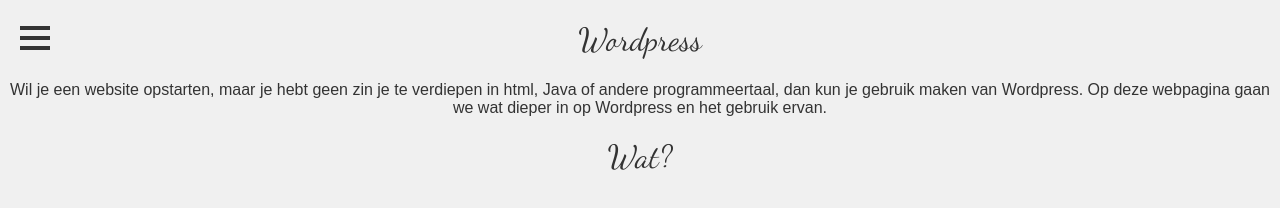
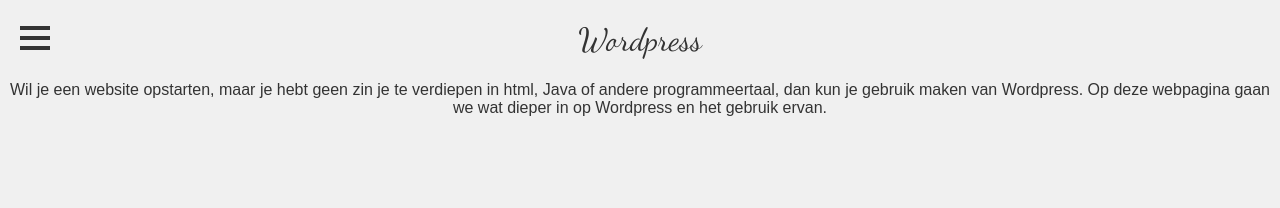
Before and after one commit to JefGust/JefGust.github.io, a plain HTML site: page index.html in a window 1280 px wide. Drawn offline with Linux system fonts and the light colour scheme.

Commit message:
Update index.html

```diff
--- a/index.html
+++ b/index.html
@@ -40,7 +40,7 @@
 
 
   <body>
-    <h1>Wat?</h1>
+    <h1></h1>
 
 
   <!DOCTYPE html>
```
